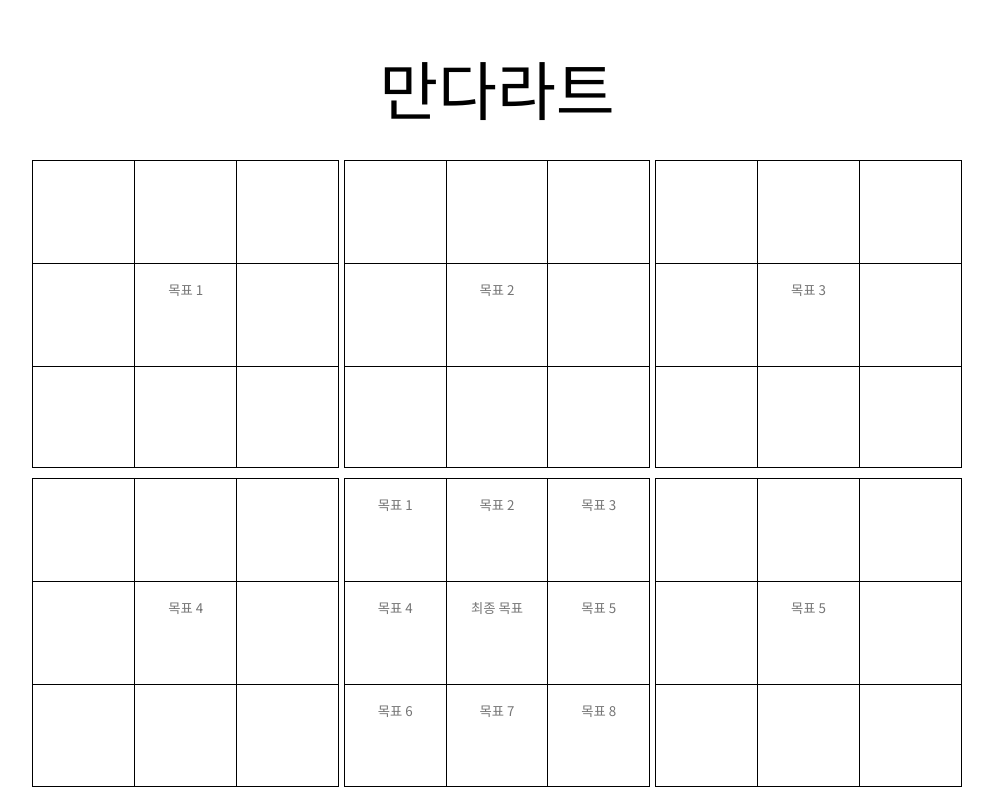
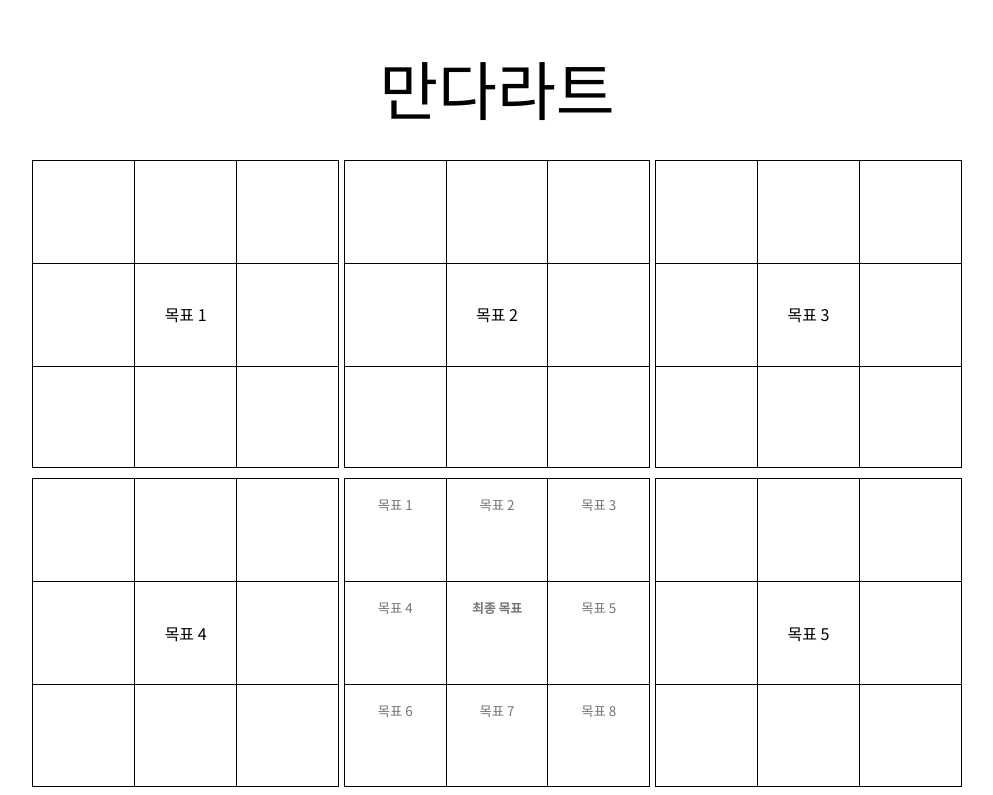
Before and after one commit to hgyeom/mandalart, a React (Create React App) app: page / in a window 1280 px wide. Shown: the top 795 px of the page, without its empty margins (143-1136 px from the left). Built offline with nearby package versions, Linux system fonts and the light colour scheme.

Commit message:
Feat : 렌더링 방식 수정, 목표 글자 수 제한
// Mandalart.jsx

rows 배열에 맞게 반복문으로 렌더링
jotai atom 삭제

// Goals.jsx

rows 배열에 맞게 반복문으로 렌더링
jotai atom Value도 직접 받아오도록 수정
목표 글자 수 제한

```diff
--- a/src/components/Mandalart/Goals/Goals.jsx
+++ b/src/components/Mandalart/Goals/Goals.jsx
@@ -1,91 +1,68 @@
-import { useSetAtom } from 'jotai';
 import React from 'react';
+import { useAtom } from 'jotai';
 import { goals } from '../../../store/goals';
 
-const Goals = ({ tableKey, goalsValue }) => {
-  const setGoalsAtom = useSetAtom(goals);
+const Goals = ({ tableKey, rows }) => {
+  const [goalsValue, setGoalsAtom] = useAtom(goals);
 
-  const handleGoalChange = (number, value) => {
-    if (tableKey !== '0' || number === 0) return;
+  const handleGoalChange = (key, value) => {
+    if (value.length > 12) return;
+    if (tableKey !== '0') return;
     setGoalsAtom((curr) => {
-      return { ...curr, [number]: value };
+      return { ...curr, [key]: value };
     });
+  };
+
+  // 목표 위치에 따른 placeholder 텍스트 설정
+  const getPlaceholder = (key) => {
+    if (tableKey === '0') {
+      return key === '0' ? '최종 목표' : `목표 ${key}`;
+    } else {
+      if (key === '0') return `목표 ${tableKey}`;
+    }
   };
 
   return (
     <div className="goalWrapper">
-      <div className="goals">
-        <div key={1} className={`hide-input first-first`}>
+      {rows.map((row, rowIndex) => (
+        <div key={rowIndex} className={`goals `}>
+          {row.map((number) => (
+            <div
+              key={number}
+              className={`${['first', 'second', 'third'][rowIndex]}-${
+                ['first', 'second', 'third'][row.indexOf(number)]
+              }`}
+            >
+              {tableKey !== '0' ? (
+                number !== '0' ? (
                   <textarea
                     className="goal"
-            onChange={(e) => handleGoalChange(1, e.target.value)}
-            placeholder={tableKey === '0' && '목표 1'}
-          ></textarea>
+                    placeholder={getPlaceholder(number)}
+                  />
+                ) : (
+                  <div className="goal subGoal">
+                    {!goalsValue[tableKey]
+                      ? `목표 ${tableKey}`
+                      : goalsValue[tableKey]}
                   </div>
-        <div key={2} className={`hide-input first-second`}>
+                )
+              ) : number === '0' ? (
+                <textarea
+                  className="goal center "
+                  placeholder={getPlaceholder(number)}
+                />
+              ) : (
                 <textarea
                   className="goal"
-            onChange={(e) => handleGoalChange(2, e.target.value)}
-            placeholder={tableKey === '0' && '목표 2'}
-          ></textarea>
+                  placeholder={getPlaceholder(number)}
+                  value={goalsValue[number]}
+                  onChange={(e) => handleGoalChange(number, e.target.value)}
+                />
+              )}
             </div>
-        <div key={3} className={`hide-input first-third`}>
-          <textarea
-            className="goal"
-            onChange={(e) => handleGoalChange(3, e.target.value)}
-            placeholder={tableKey === '0' && '목표 3'}
-          ></textarea>
+          ))}
         </div>
-      </div>
-      <div className="goals">
-        <div key={4} className={`hide-input second-first`}>
-          <textarea
-            className="goal"
-            onChange={(e) => handleGoalChange(4, e.target.value)}
-            placeholder={tableKey === '0' && '목표 4'}
-          ></textarea>
-        </div>
-        <div key={0} className={`hide-input second-second`}>
-          <textarea
-            className="goal"
-            onChange={(e) => handleGoalChange(0, e.target.value)}
-            placeholder={tableKey === '0' ? '최종 목표' : `목표 ${tableKey}`}
-            value={goalsValue}
-          >
-            {goalsValue}
-          </textarea>
-        </div>
-        <div key={5} className={`hide-input second-third`}>
-          <textarea
-            className="goal"
-            onChange={(e) => handleGoalChange(5, e.target.value)}
-            placeholder={tableKey === '0' ? '목표 5' : ''}
-          ></textarea>
-        </div>
-      </div>
-      <div className="goals">
-        <div key={6} className={`hide-input third-first`}>
-          <textarea
-            className="goal"
-            onChange={(e) => handleGoalChange(6, e.target.value)}
-            placeholder={tableKey === '0' ? '목표 6' : ''}
-          ></textarea>
-        </div>
-        <div key={7} className={`hide-input third-second`}>
-          <textarea
-            className="goal"
-            onChange={(e) => handleGoalChange(7, e.target.value)}
-            placeholder={tableKey === '0' ? '목표 7' : ''}
-          ></textarea>
-        </div>
-        <div key={8} className={`hide-input third-third`}>
-          <textarea
-            className="goal"
-            onChange={(e) => handleGoalChange(8, e.target.value)}
-            placeholder={tableKey === '0' ? '목표 8' : ''}
-          ></textarea>
-        </div>
-      </div>
+      ))}
     </div>
   );
 };
--- a/src/components/Mandalart/Mandalart.jsx
+++ b/src/components/Mandalart/Mandalart.jsx
@@ -1,27 +1,24 @@
 import Goals from './Goals/Goals';
-import { useAtomValue } from 'jotai';
-import { goals } from '../../store/goals';
 
 const Madalart = () => {
-  const goalsValue = useAtomValue(goals);
+  const rows = [
+    ['1', '2', '3'],
+    ['4', '0', '5'],
+    ['6', '7', '8'],
+  ];
 
   return (
     <section className="mandalart">
-      <div className="tables first-row">
-        <Goals tableKey="1" goalsValue={goalsValue[1]} />
-        <Goals tableKey="2" goalsValue={goalsValue[2]} />
-        <Goals tableKey="3" goalsValue={goalsValue[3]} />
-      </div>
-      <div className="tables second-row">
-        <Goals tableKey="4" goalsValue={goalsValue[4]} />
-        <Goals tableKey="0" />
-        <Goals tableKey="5" goalsValue={goalsValue[5]} />
-      </div>
-      <div className="tables third-row">
-        <Goals tableKey="6" goalsValue={goalsValue[6]} />
-        <Goals tableKey="7" goalsValue={goalsValue[7]} />
-        <Goals tableKey="8" goalsValue={goalsValue[8]} />
-      </div>
+      {rows.map((row, index) => (
+        <div
+          key={index}
+          className={`tables ${['first', 'second', 'third'][index]}-row`}
+        >
+          {row.map((key) => (
+            <Goals key={key} tableKey={key} rows={rows} />
+          ))}
+        </div>
+      ))}
     </section>
   );
 };
```
Lines whose indentation alone changed are shown as unchanged.
